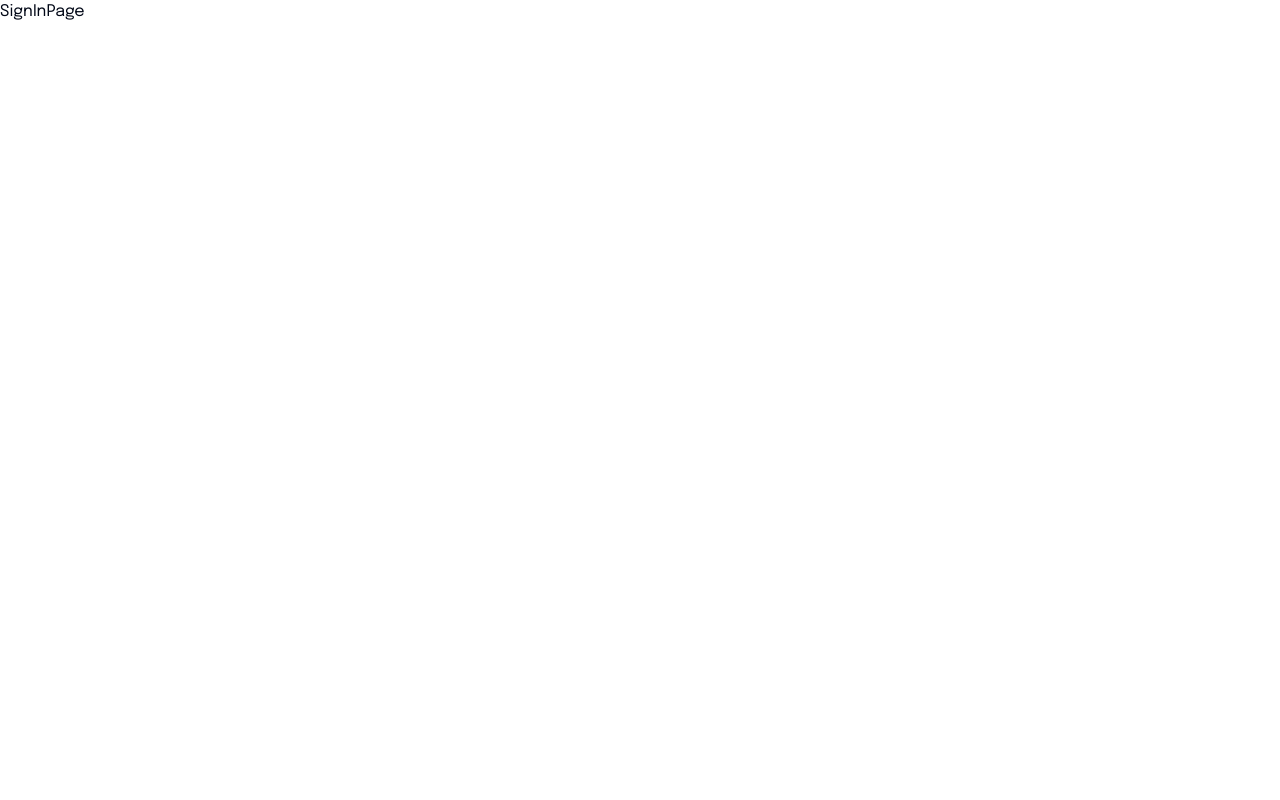
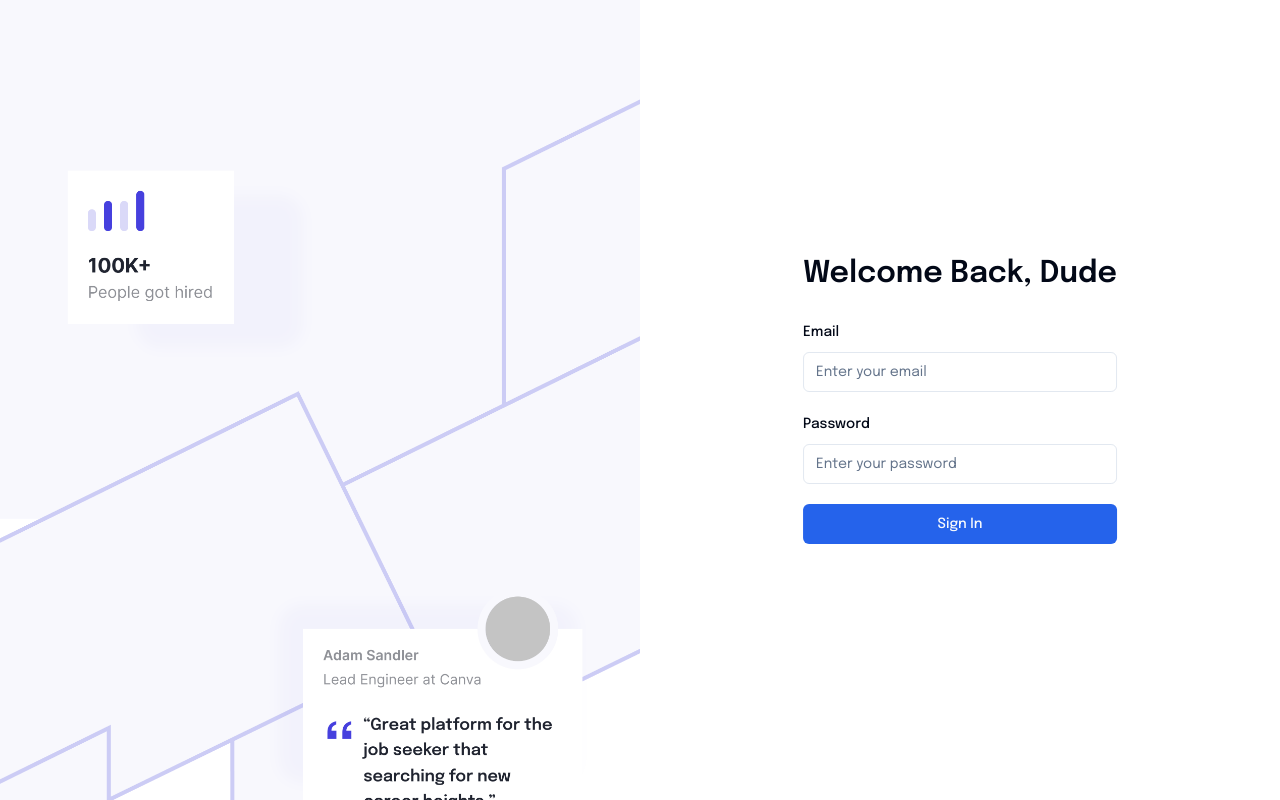
Before and after one commit to yusufhadi/job-hunt, a Next.js app: page /signin in a window 1280 px wide. Built offline with nearby package versions, Linux system fonts and the light colour scheme.

Commit message:
slicing sign in page

```diff
--- a/src/app/(auth)/layout.tsx
+++ b/src/app/(auth)/layout.tsx
@@ -1,6 +1,7 @@
 import type { Metadata } from "next";
 import { Epilogue } from "next/font/google";
 import "../globals.css";
+import Image from "next/image";
 
 const epilogue = Epilogue({ subsets: ["latin"] });
 
@@ -17,7 +18,24 @@ export default function AuthRootLayout({
   return (
     <html lang="en">
       <body className={`${epilogue.className} relative overflow-x-hidden`}>
-        <main>{children}</main>
+        <main className="grid grid-cols-2">
+          <div className="relative h-screen">
+            <div className="absolute h-full w-full">
+              <Image
+                src="/images/bg-auth.png"
+                alt="/images/bg-auth.png"
+                fill
+                objectFit="cover"
+                objectPosition="top"
+              />
+            </div>
+          </div>
+          <div className="w-full relative">
+            <div className="absolute top-1/2 left-1/2 -translate-x-1/2 -translate-y-1/2">
+              {children}
+            </div>
+          </div>
+        </main>
       </body>
     </html>
   );
--- a/src/app/(auth)/signin/page.tsx
+++ b/src/app/(auth)/signin/page.tsx
@@ -1,9 +1,78 @@
+"use client";
+
+import { Button } from "@/components/ui/button";
+import {
+  Form,
+  FormControl,
+  FormField,
+  FormItem,
+  FormLabel,
+  FormMessage,
+} from "@/components/ui/form";
+import { Input } from "@/components/ui/input";
+import { formSignInSchema } from "@/lib/form-schema";
+import { zodResolver } from "@hookform/resolvers/zod";
 import React, { FC } from "react";
+import { useForm } from "react-hook-form";
+import { z } from "zod";
 
 interface SignInPageProps {}
 
 const SignInPage: FC<SignInPageProps> = ({}) => {
-  return <div>SignInPage</div>;
+  const form = useForm<z.infer<typeof formSignInSchema>>({
+    resolver: zodResolver(formSignInSchema),
+  });
+
+  const onSubmit = (val: z.infer<typeof formSignInSchema>) => {
+    console.log(val);
+  };
+
+  return (
+    <div>
+      <div className="text-3xl text-center font-semibold mb-7">
+        Welcome Back, Dude
+      </div>
+
+      <Form {...form}>
+        <form onSubmit={form.handleSubmit(onSubmit)} className="space-y-5">
+          <FormField
+            control={form.control}
+            name="email"
+            render={({ field }) => (
+              <FormItem>
+                <FormLabel>Email</FormLabel>
+                <FormControl>
+                  <Input placeholder="Enter your email" {...field} />
+                </FormControl>
+                <FormMessage />
+              </FormItem>
+            )}
+          />
+          <FormField
+            control={form.control}
+            name="password"
+            render={({ field }) => (
+              <FormItem>
+                <FormLabel>Password</FormLabel>
+                <FormControl>
+                  <Input
+                    placeholder="Enter your password"
+                    type="password"
+                    {...field}
+                  />
+                </FormControl>
+                <FormMessage />
+              </FormItem>
+            )}
+          />
+
+          <Button type="submit" className="w-full">
+            Sign In
+          </Button>
+        </form>
+      </Form>
+    </div>
+  );
 };
 
 export default SignInPage;
--- a/src/lib/form-schema.ts
+++ b/src/lib/form-schema.ts
@@ -22,3 +22,10 @@ export const formApplySchema = z.object({
   portfolio: z.string(),
   coverLetter: z.string(),
 });
+
+export const formSignInSchema = z.object({
+  email: z
+    .string({ required_error: "Email is required" })
+    .email({ message: "Email is not valid" }),
+  password: z.string({ required_error: "Password is required" }),
+});
```
